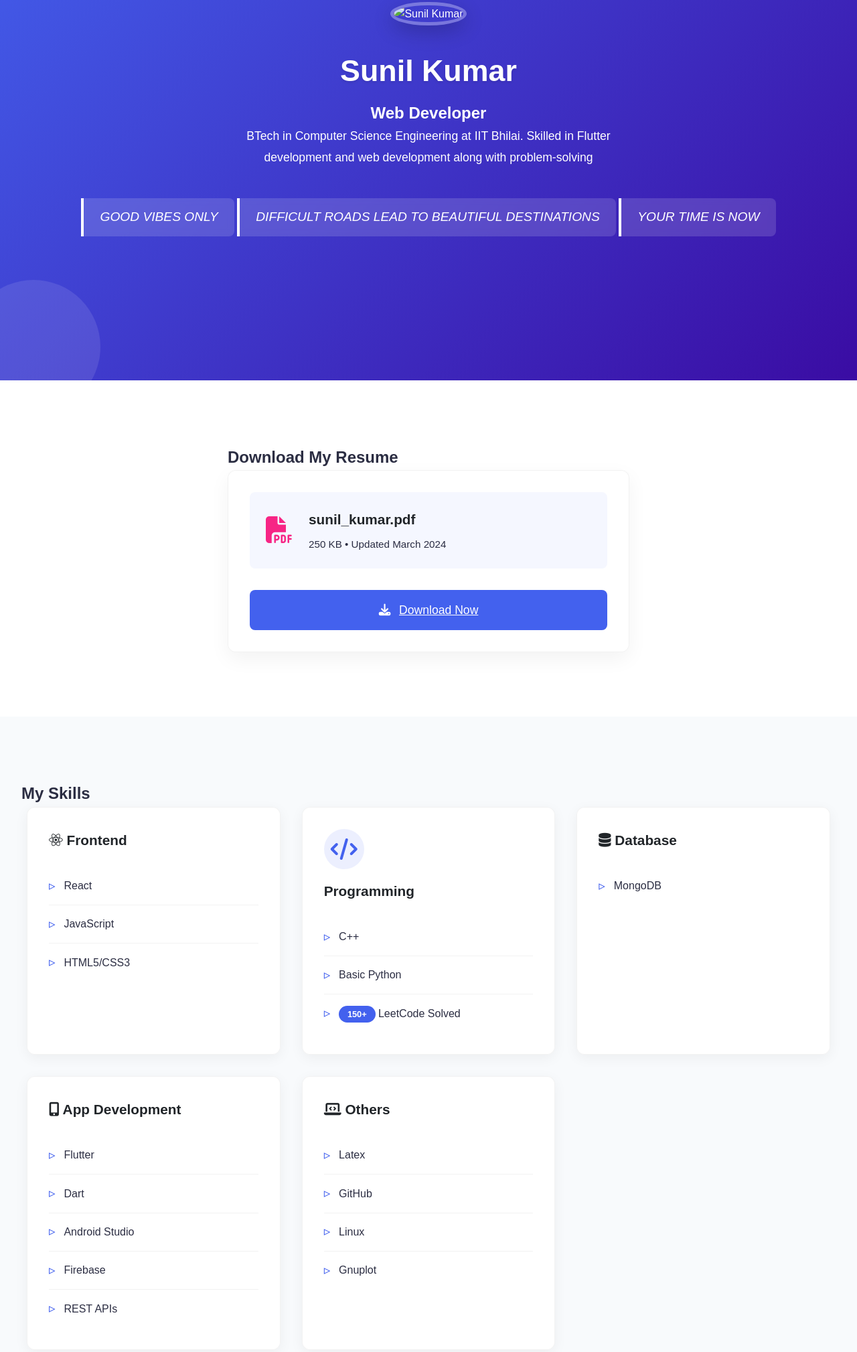
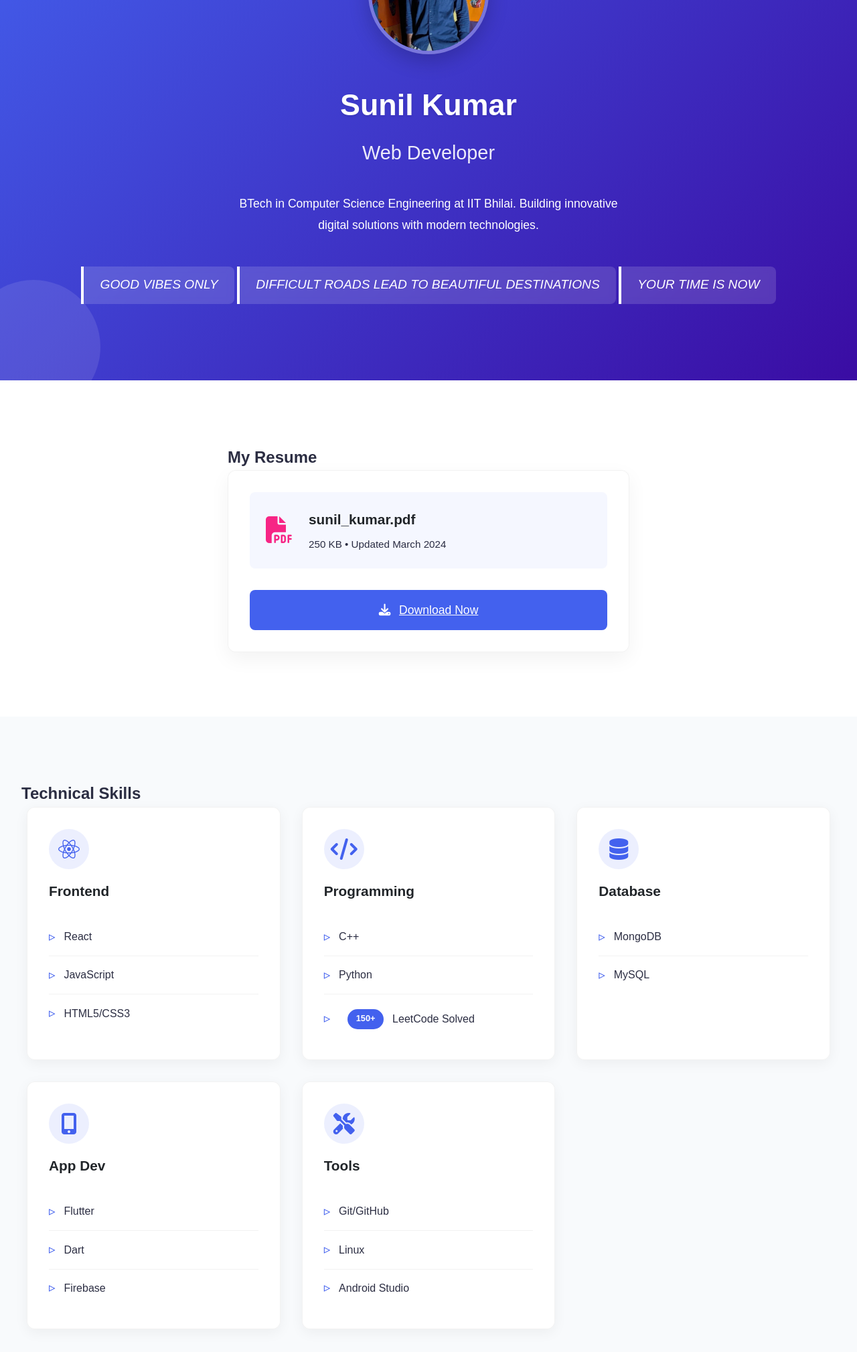
Before and after one commit to sunilkumar2170/Portfolio-website, a plain HTML site: page index.html in a window 1280 px wide. Shown: the part 232-2251 px from the top of the page at 67% size. Drawn offline with Linux system fonts and the light colour scheme.

Commit message:
Resolved merge conflict

```diff
--- a/index.html
+++ b/index.html
@@ -3,7 +3,7 @@
 <head>
     <meta charset="UTF-8">
     <meta name="viewport" content="width=device-width, initial-scale=1.0">
-    <title>Sunil Kumar - Web Developer</title>
+    <title>Sunil Kumar - Developer</title>
     <link rel="stylesheet" href="styles.css">
     <link rel="stylesheet" href="https://cdnjs.cloudflare.com/ajax/libs/font-awesome/6.4.0/css/all.min.css">
 </head>
@@ -27,10 +27,14 @@
         <!-- Home Section -->
         <section id="home" class="hero">
             <div class="hero-content">
-                <img src="images/profile.jpg" alt="Sunil Kumar" class="profile-img">
+                <img src="img.jpg" alt="Sunil Kumar" class="profile-img">
                 <h1>Sunil Kumar</h1>
-                <h2>Web Developer</h2>
-                <p class="intro">BTech in Computer Science Engineering at IIT Bhilai. Skilled in Flutter development and web development along with problem-solving</p>
+                <div class="dynamic-titles">
+                    <span class="title active">Web Developer</span>
+                    <span class="title">Flutter Developer</span>
+                    <span class="title">Problem Solver</span>
+                </div>
+                <p class="intro">BTech in Computer Science Engineering at IIT Bhilai. Building innovative digital solutions with modern technologies.</p>
 
                 <div class="quote-container">
                     <p class="quote">GOOD VIBES ONLY</p>
@@ -43,7 +47,7 @@
         <!-- Resume Section -->
         <section id="resume" class="resume-section">
             <div class="resume-container">
-                <h2>Download My Resume</h2>
+                <h2>My Resume</h2>
                 <div class="resume-card">
                     <div class="resume-preview">
                         <div class="resume-icon">
@@ -63,10 +67,13 @@
 
         <!-- Skills Section -->
         <section id="skills" class="skills-section">
-            <h2>My Skills</h2>
+            <h2>Technical Skills</h2>
             <div class="skills-grid">
                 <div class="skill-category">
-                    <h3><i class="fab fa-react"></i> Frontend</h3>
+                    <div class="skill-icon">
+                        <i class="fab fa-react"></i>
+                    </div>
+                    <h3>Frontend</h3>
                     <ul>
                         <li>React</li>
                         <li>JavaScript</li>
@@ -75,49 +82,52 @@
                 </div>
 
                 <div class="skill-category">
-                    <div class="skill-header">
-                        <div class="skill-icon">
-                            <i class="fas fa-code"></i>
-                        </div>
-                        <h3>Programming</h3>
+                    <div class="skill-icon">
+                        <i class="fas fa-code"></i>
                     </div>
-                    <ul class="skill-items">
+                    <h3>Programming</h3>
+                    <ul>
                         <li>C++</li>
-                        <li>Basic Python</li>
-                        <li>
-                            <span class="leetcode-stats">
-                                <span class="solved">150+</span>
-                                <span>LeetCode Solved</span>
-                            </span>
+                        <li>Python</li>
+                        <li class="leetcode-item">
+                            <span class="solved">150+</span>
+                            <span>LeetCode Solved</span>
                         </li>
                     </ul>
                 </div>
 
                 <div class="skill-category">
-                    <h3><i class="fas fa-database"></i> Database</h3>
+                    <div class="skill-icon">
+                        <i class="fas fa-database"></i>
+                    </div>
+                    <h3>Database</h3>
                     <ul>
                         <li>MongoDB</li>
+                        <li>MySQL</li>
                     </ul>
                 </div>
 
                 <div class="skill-category">
-                    <h3><i class="fas fa-mobile-alt"></i> App Development</h3>
+                    <div class="skill-icon">
+                        <i class="fas fa-mobile-alt"></i>
+                    </div>
+                    <h3>App Dev</h3>
                     <ul>
                         <li>Flutter</li>
                         <li>Dart</li>
-                        <li>Android Studio</li>
                         <li>Firebase</li>
-                        <li>REST APIs</li>
                     </ul>
                 </div>
 
                 <div class="skill-category">
-                    <h3><i class="fas fa-laptop-code"></i> Others</h3>
+                    <div class="skill-icon">
+                        <i class="fas fa-tools"></i>
+                    </div>
+                    <h3>Tools</h3>
                     <ul>
-                        <li>Latex</li>
-                        <li>GitHub</li>
+                        <li>Git/GitHub</li>
                         <li>Linux</li>
-                        <li>Gnuplot</li>
+                        <li>Android Studio</li>
                     </ul>
                 </div>
             </div>
@@ -141,7 +151,7 @@
     </main>
 
     <footer>
-        <p>&copy; 2024 Sunil Kumar. All rights reserved.</p>
+        <p>&copy; 2024 Sunil kumar. All rights reserved.</p>
     </footer>
 
     <script src="script.js"></script>
```
Also changed, not shown: img.jpg (added), 1 other file.
